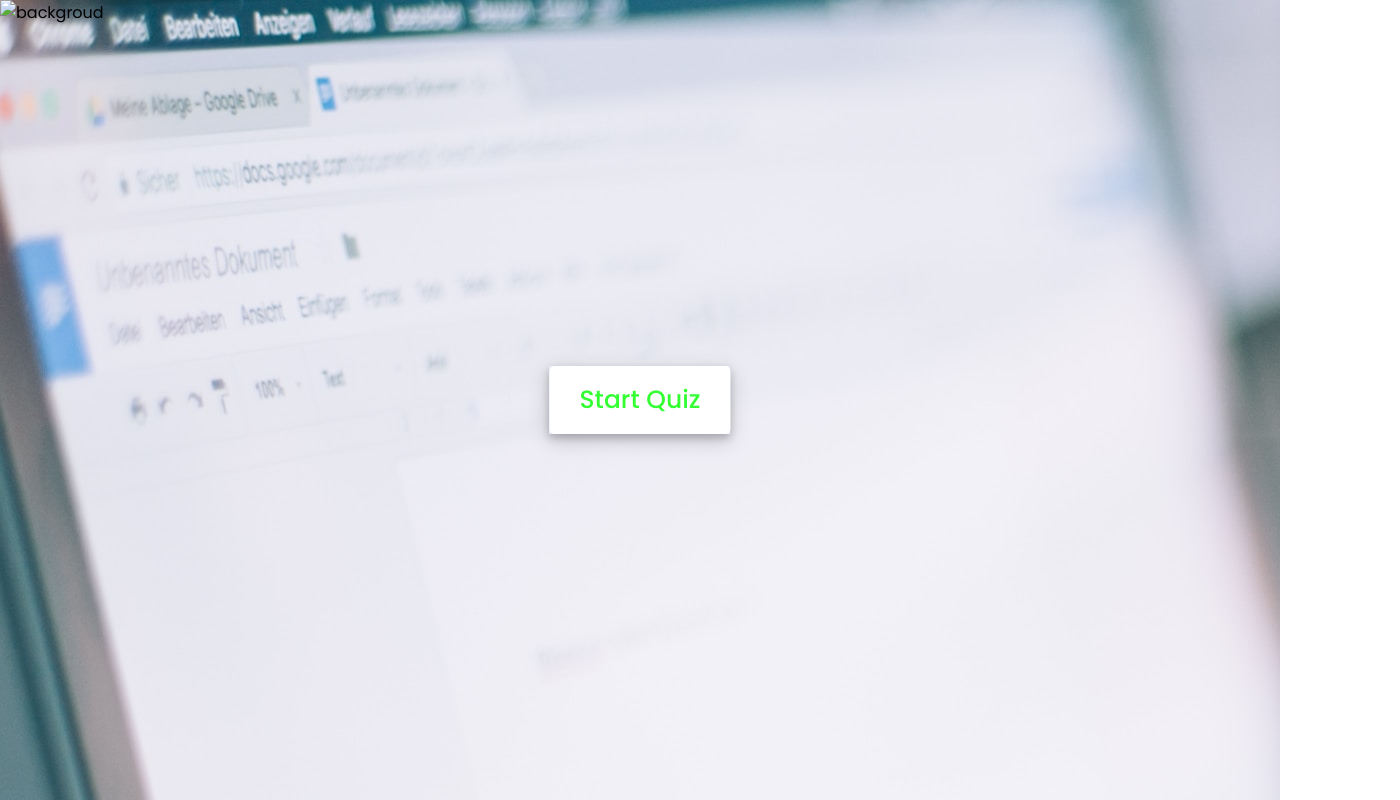
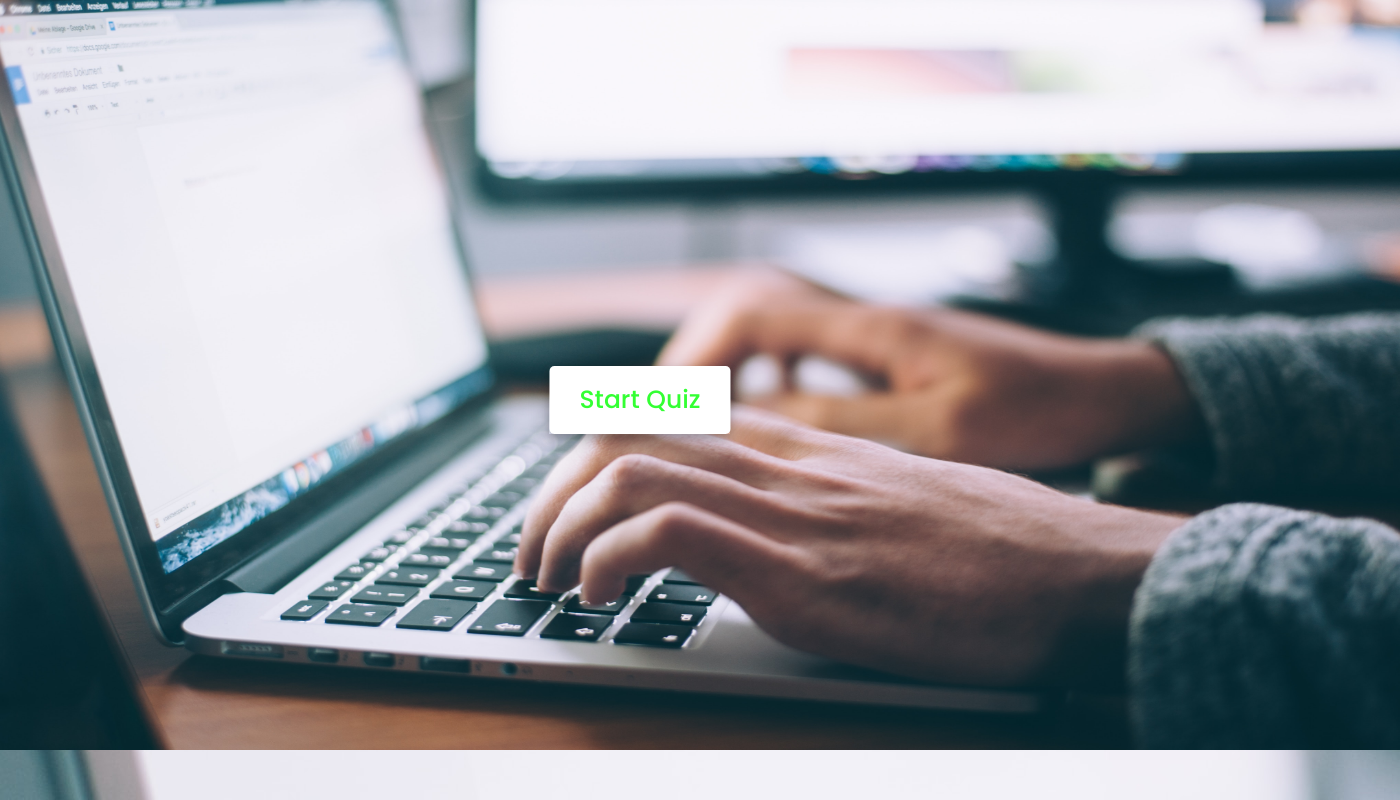
Before and after one commit to vishal-66/Quiz-App, a plain HTML site: page index.html in a window 1280 px wide. Shown: the whole page, 1400 px wide, since content can reach past the window. Drawn offline with Linux system fonts and the light colour scheme.

Commit message:
Update index.html

```diff
--- a/index.html
+++ b/index.html
@@ -11,7 +11,7 @@
 </head>
 <body>
     <!-- start Quiz button -->
-    <img src="./image.jpg" alt="backgroud" width="1400" height="750">
+    <img src="./images/image.jpg" alt="backgroud" width="1400" height="750">
     <div class="start_btn"><button>Start Quiz</button></div>
 
     <!-- Info Box -->
```
